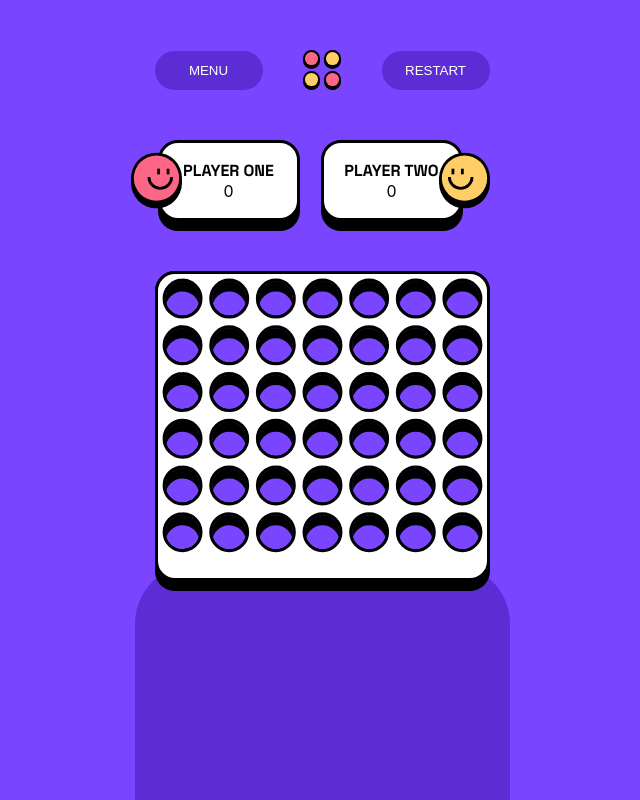
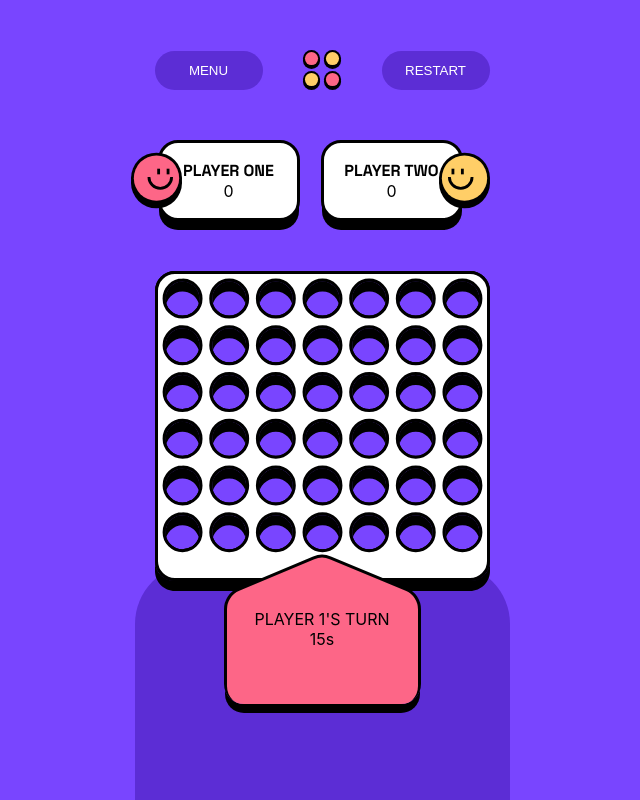
Before and after one commit to nathan-bark/connect-four, a React (Create React App) app: page /player-vs-player in a window 1280 px wide. Shown: the whole page, without its empty margins (318-958 px from the left). Built offline with nearby package versions, Linux system fonts and the light colour scheme.

Commit message:
win box styling, game grid to state instead of variable

```diff
--- a/src/components/game-board/game-board.component.tsx
+++ b/src/components/game-board/game-board.component.tsx
@@ -1,5 +1,4 @@
 import React from "react";
-import { useState } from "react";
 
 import "./game-board.styles.scss";
 
@@ -12,15 +11,17 @@ import pinkToken from "../../assets/images/counter-red-small.svg";
 
 const GameBoard = ({
   setWinner,
+  playerOne,
+  setPlayerOne,
   setPlayerOneScore,
   setPlayerTwoScore,
   playerOneScore,
   playerTwoScore,
   gameWon,
   setGameWon,
-  gameGrid
+  gameGrid,
+  setGameGrid,
 }) => {
-  let [playerOne, setPlayerOne] = useState(true);
 
   const winningLines = (cells: number[][]) => {
     if (cells.length === 4) {
@@ -194,6 +195,11 @@ const GameBoard = ({
     }
   };
 
+  const updateGameGrid = (row, col) => {
+    const newGameGrid = [...gameGrid];
+    newGameGrid[row][col] = playerOne ? 1 : 2;
+    return newGameGrid;
+  }
   const addTokenOnClick = (key) => (e) => {
     let row: number = 5;
     const col: number = key.split("-")[1];
@@ -201,6 +207,7 @@ const GameBoard = ({
     while (row >= 0) {
       if (gameGrid[row][col] === 0) {
         gameGrid[row][col] = playerOne ? 1 : 2;
+        setGameGrid(updateGameGrid(row, col));
 
         setPlayerOne(!playerOne);
 
--- a/src/components/player-turn-timer/player-turn-timer.styles.scss
+++ b/src/components/player-turn-timer/player-turn-timer.styles.scss
@@ -0,0 +1,31 @@
+@import "../../sass.styles/variables.scss";
+@import "../../sass.styles/mixins.scss";
+
+.turn-timer-container {
+  display: flex;
+  flex-direction: column;
+  align-items: center;
+  justify-content: center;
+
+  .turn-timer {
+    display: flex;
+    flex-direction: column;
+    align-items: center;
+    justify-content: center;
+    width: 197px;
+    height: 150px;
+    z-index: 4;
+    position: absolute;
+    bottom: 96px;
+    box-shadow: $shadow;
+    border-radius: 0 0 20px 20px;
+  }
+
+  .player-one {
+    background-image: url("../../assets/images/turn-background-red.svg");
+  }
+
+  .player-two {
+    background-image: url("../../assets/images/turn-background-yellow.svg");
+  }
+}
--- a/src/components/player-turn-timer/player-turn-timer.tsx
+++ b/src/components/player-turn-timer/player-turn-timer.tsx
@@ -2,9 +2,15 @@ import React from "react";
 
 import './player-turn-timer.styles.scss';
 
-const PlayerTurnTimer = () => {
+const PlayerTurnTimer = ({playerOne}) => {
     return(
-        <h1>Timer</h1>
+        <div className="turn-timer-container">
+            <div className={playerOne ? "turn-timer player-one" : "turn-timer player-two"}>
+                <p>{playerOne ? "PLAYER 1" : "PLAYER 2"}'S TURN</p>
+                <p>15s</p>
+            </div>
+
+        </div>
     )
 }
 
--- a/src/components/win-box/win-box.component.tsx
+++ b/src/components/win-box/win-box.component.tsx
@@ -7,8 +7,8 @@ const WinBox = ({ gameWon, winner, resetGameBoard }) => {
   return (
     <div className="win-box-container">
       <div className="win-box">
-        <p>{name}</p>
-        <p>WINS</p>
+        <p className="win-name">{name}</p>
+        <p className="win-text">WINS</p>
         <button onClick={resetGameBoard}>PLAY AGAIN</button>
       </div>
     </div>
--- a/src/components/win-box/win-box.styles.scss
+++ b/src/components/win-box/win-box.styles.scss
@@ -22,4 +22,22 @@
     border: 3px solid $black;
     border-radius: 20px;
     box-shadow: $shadow;
+
+    .win-name {
+        @include FontStyle('HeadingXS');
+    }
+
+    .win-text {
+        @include FontStyle('HeadingL');
+    }
+
+    button {
+        @include FontStyle('HeadingXS');
+        border: none;
+        border-radius: 20px;
+        width: 130px;
+        height: 39px;
+        background-color: $dark_purple;
+        color: $white;
+    }
 }
--- a/src/routes/play-vs-player/play-vs-player.component.tsx
+++ b/src/routes/play-vs-player/play-vs-player.component.tsx
@@ -21,10 +21,11 @@ import Footer from "../../components/footer/footer.component.tsx";
 const PlayVsPlayer = () => {
   let [winner, setWinner] = useState<string>("none");
   let [gameWon, setGameWon] = useState(false);
+  let [playerOne, setPlayerOne] = useState(true);
   let [playerOneScore, setPlayerOneScore] = useState<number>(0);
   let [playerTwoScore, setPlayerTwoScore] = useState<number>(0);
 
-  const gameGrid = [
+  const originalGrid = [
     [0, 0, 0, 0, 0, 0, 0],
     [0, 0, 0, 0, 0, 0, 0],
     [0, 0, 0, 0, 0, 0, 0],
@@ -33,14 +34,15 @@ const PlayVsPlayer = () => {
     [0, 0, 0, 0, 0, 0, 0],
   ];
 
+  let [gameGrid, setGameGrid] = useState(originalGrid);
+
+
   const resetGameBoard = () => {
     setWinner("none");
     setGameWon(false);
 
     //reset grid
-    gameGrid.forEach((row) => {
-      row.fill(0);
-    });
+    setGameGrid(originalGrid);
 
     //remove winning circles
     const winningCircle = document.querySelectorAll(".win-circle");
@@ -74,14 +76,18 @@ const PlayVsPlayer = () => {
         gameWon={gameWon}
         setGameWon={setGameWon}
         gameGrid={gameGrid}
+        playerOne={playerOne}
+        setPlayerOne={setPlayerOne}
+        setGameGrid={setGameGrid}
       />
-      {gameWon && (
+      {gameWon ? (
         <WinBox
           gameWon={gameWon}
           winner={winner}
           resetGameBoard={resetGameBoard}
         />
-      )}
+      ) : (
+        <PlayerTurnTimer playerOne={playerOne} />)}
 
       <Footer winner={winner} />
     </div>
--- a/src/sass.styles/_variables.scss
+++ b/src/sass.styles/_variables.scss
@@ -7,4 +7,4 @@ $pink: #FD6687;
 $yellow: #FFCE67;
 
 //box styles
-$shadow: 0px 10px 0px 0px $black;
+$shadow: 0px 10px 0px -1px $black;
```
